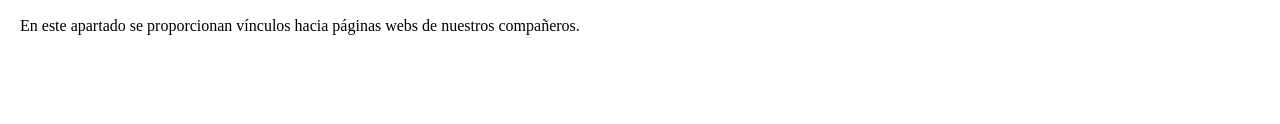
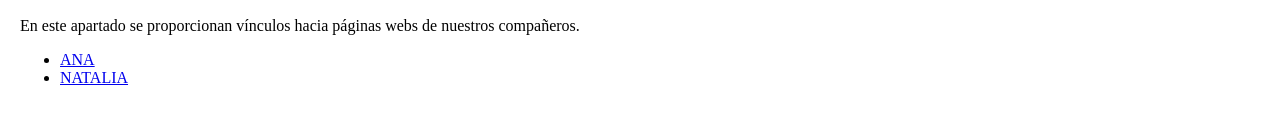
Before and after one commit to mariaafazio/fundamentalsufv.github.io, a plain HTML site: page public/red.html in a window 1280 px wide. Shown: the part 282-406 px from the top of the page. Drawn offline with Linux system fonts and the light colour scheme.

Commit message:
SUBIR RED

```diff
--- a/public/red.html
+++ b/public/red.html
@@ -25,6 +25,10 @@
     <main>
         <h2>RED</h2>
             <p>En este apartado se proporcionan vínculos hacia páginas webs de nuestros compañeros.</p>
+            <ul class="Páginas de mis socios">
+                <li><a href="https://anadelamata28.github.io/sitioweb/" target="_blank">ANA</a></li>
+                <li><a href="https://nataliaberbel.github.io/paginaweb/" target="_blank">NATALIA</a></li>
+              </ul>
         </div>
     </div>
     </main>
```
